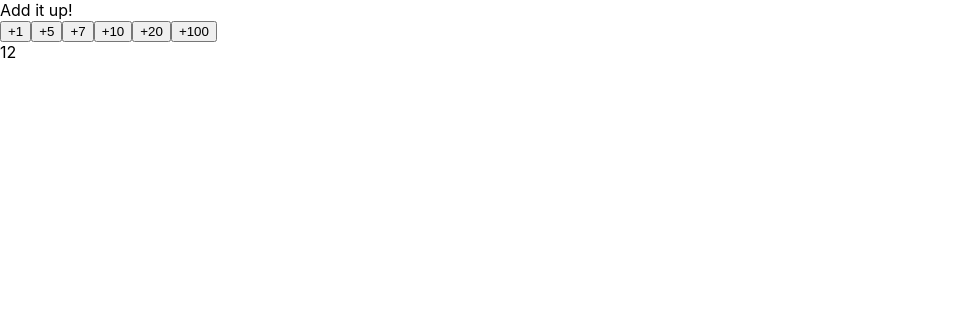
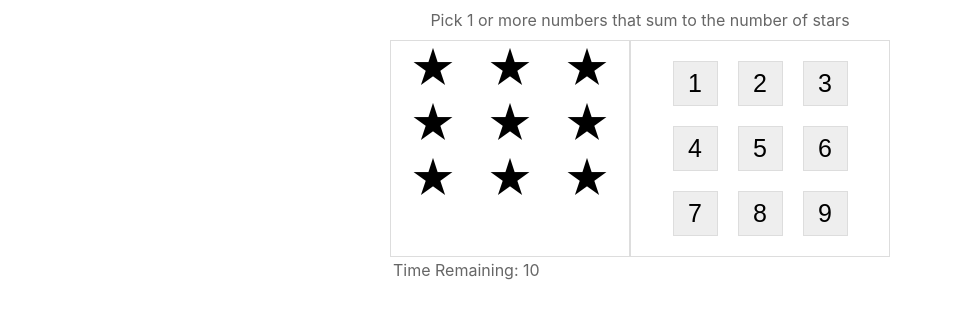
Before and after one commit to dvibbert/react-getting-started-typescript, a React (Create React App) app: page / in a window 1280 px wide. Shown: the top 318 px of the page, without its empty margins (0-953 px from the left). Built offline with nearby package versions, Linux system fonts and the light colour scheme.

Commit message:
Exercise 3 star
With util changed to TS

With css added to app.css

```diff
--- a/src/App.css
+++ b/src/App.css
@@ -36,3 +36,67 @@
     transform: rotate(360deg);
   }
 }
+
+.game {
+  max-width: 500px;
+  margin: 0 auto;
+}
+
+.body {
+  display: flex;
+}
+
+.help {
+  color: #666;
+  margin: 10px;
+  text-align: center;
+}
+
+.left {
+  text-align: center;
+  width: 50%;
+  border: thin solid #ddd;
+}
+
+.right {
+  text-align: center;
+  padding: 10px;
+  width: 50%;
+  border: thin solid #ddd;
+}
+
+.star {
+	display: inline-block;
+  margin: 0 15px;
+}
+
+.star:after {
+  content: "\2605";
+  font-size: 45px;
+}
+
+.number {
+  background-color: #eee;
+  border: thin solid #ddd;
+  width: 45px;
+  height: 45px;
+  margin: 10px;
+  font-size: 25px;
+}
+
+.number:focus, .number:active {
+  outline: none;
+  border: thin solid #ddd;
+}
+
+.timer {
+	color: #666;
+  margin-top: 3px;
+  margin-left: 3px;
+}
+
+.game-done .message {
+  font-size: 250%;
+  font-weight: bold;
+  margin: 15px;
+}
--- a/src/App.tsx
+++ b/src/App.tsx
@@ -1,68 +1,79 @@
-import React, { FC, useState } from 'react';
-import logo from './logo.svg';
+import React, { FC } from 'react';
 import './App.css';
 
-type incrementCounter = (increment: number) => void;
+// Color Theme
+const colors = {
+  available: 'lightgray',
+  used: 'lightgreen',
+  wrong: 'lightcoral',
+  candidate: 'deepskyblue',
+};
 
-interface ButtonProps {
-  increment: number;
-  onClick: incrementCounter;
-}
-
-const Button: FC<ButtonProps> = (props) => {
-  const onClick = () => props.onClick(props.increment);
-
+const StarMatch = () => {
   return (
-    <button onClick={onClick}>+{props.increment}</button>
-    )
-}
-
-interface IDisplayCount {
-  message: number | string;
-}
-const Display: FC<IDisplayCount> = (props) => {
-  return (
-    <div>
-      {props.message}
+    <div className="game">
+      <div className="help">
+        Pick 1 or more numbers that sum to the number of stars
+      </div>
+      <div className="body">
+        <div className="left">
+          <div className="star" />
+          <div className="star" />
+          <div className="star" />
+          <div className="star" />
+          <div className="star" />
+          <div className="star" />
+          <div className="star" />
+          <div className="star" />
+          <div className="star" />
+        </div>
+        <div className="right">
+          <button className="number">1</button>
+          <button className="number">2</button>
+          <button className="number">3</button>
+          <button className="number">4</button>
+          <button className="number">5</button>
+          <button className="number">6</button>
+          <button className="number">7</button>
+          <button className="number">8</button>
+          <button className="number">9</button>
+        </div>
+      </div>
+      <div className="timer">Time Remaining: 10</div>
     </div>
-  );
-}
-
-const useCounter = (initialCount : number): [number, incrementCounter] => {
-  const [count, setCount] = useState(initialCount);
-  const handleClick = (increment: number) => setCount(count + increment);
-
-  return [
-    count,
-    handleClick
-  ];
-}
-
-interface CounterControlProps {
-  count: number;
-  handleClick: incrementCounter;
-}
-
-const CounterControl : FC<CounterControlProps> = (props) => (
-  <>
-    <Display message='Add it up!' />
-    <div>
-      {
-        [1 ,5, 7, 10, 20, 100].map(increment => (
-          <Button increment={increment} onClick={props.handleClick} />
-        ))
-      }
-    </div>
-    <Display message={props.count} />
-  </>
-);
-
-const App: React.FC = () => {
-  const [count, handleClick] = useCounter(12);
-
-  return (
-    <CounterControl count={count} handleClick={handleClick}/>
   );
 };
 
+
+const App: React.FC = () => {
+  return (
+    <StarMatch />
+  );
+};
+
+const utils = {
+  sum: (arr: number[]) => arr.reduce((acc, curr) => acc + curr, 0),
+  range: (min: number, max: number) => Array.from({ length: max - min + 1 }, (_, i) => min + i),
+  random: (min: number, max: number) => min + Math.floor(Math.random() * (max - min + 1)),
+
+  // Given an array of numbers and a max...
+  // Pick a random sum (< max) from the set of all available sums in arr
+  randomSumIn: (arr: number[], max: number) => {
+    const sets: number[][] = [[]];
+    const sums: number[] = [];
+    for (let i = 0; i < arr.length; i++) {
+      for (let j = 0, len = sets.length; j < len; j++) {
+        const candidateSet = sets[j].concat(arr[i]);
+        const candidateSum = utils.sum(candidateSet);
+        if (candidateSum <= max) {
+          sets.push(candidateSet);
+          sums.push(candidateSum);
+        }
+      }
+    }
+    return sums[utils.random(0, sums.length - 1)];
+  },
+};
+
+
 export default App;
```
Also changed, not shown: src/Excercise1_App.tsx (added, +68 -0 lines).
